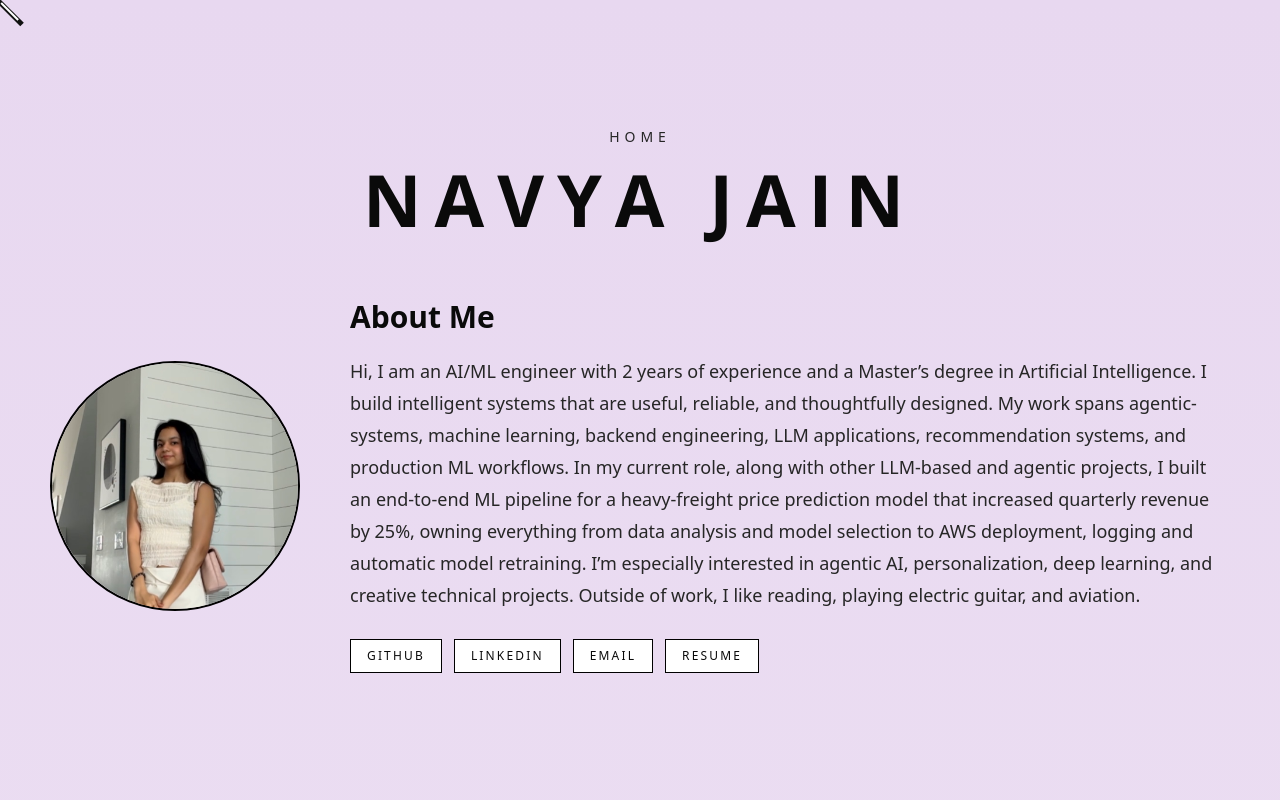
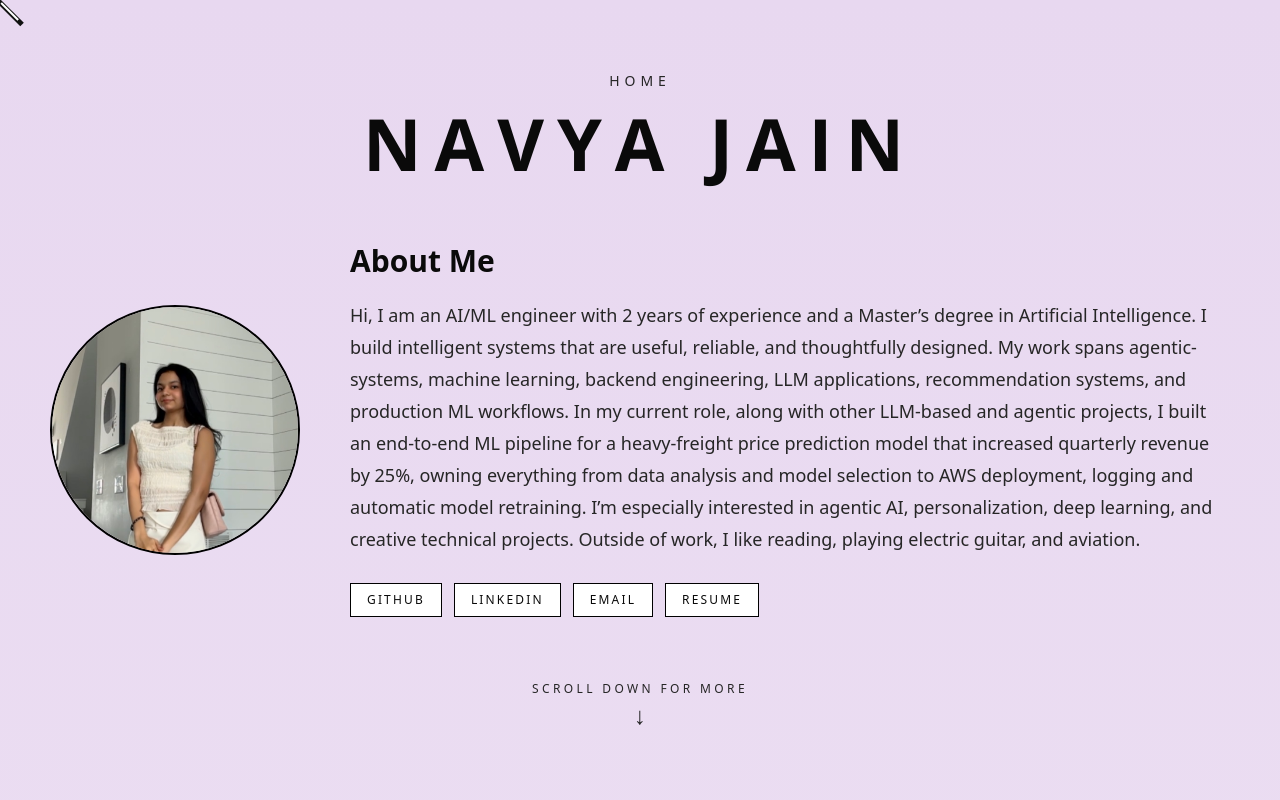
Before and after one commit to navyascorner/portfolio-website, a React (Vite) app: page /projects in a window 1280 px wide. Shown: the top 800 px of the page. Built offline with nearby package versions, Linux system fonts and the light colour scheme.

Commit message:
added scroll dwn for more

```diff
--- a/src/pages/Home.jsx
+++ b/src/pages/Home.jsx
@@ -63,6 +63,12 @@ export default function Home() {
               </SocialButton>
             </div>
           </div>
+        </div>
+        <div className="mt-16 flex flex-col items-center gap-2 text-neutral-800">
+            <p className="text-xs uppercase tracking-[0.28em]">
+                Scroll down for more
+            </p>
+            <span className="animate-bounce text-2xl leading-none">↓</span>
         </div>
       </section>
 
```
